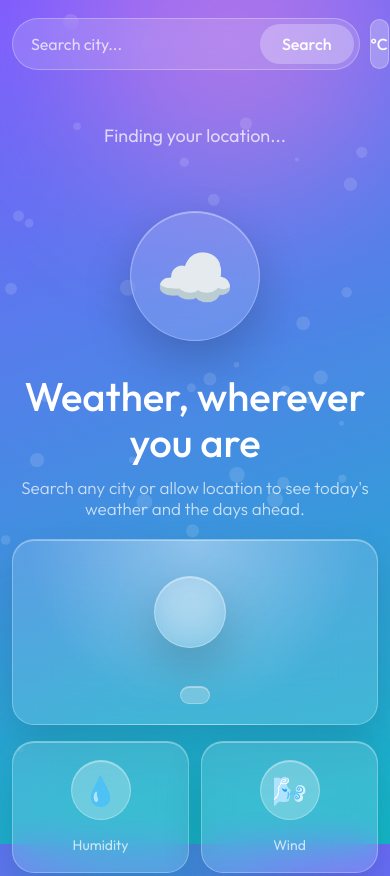
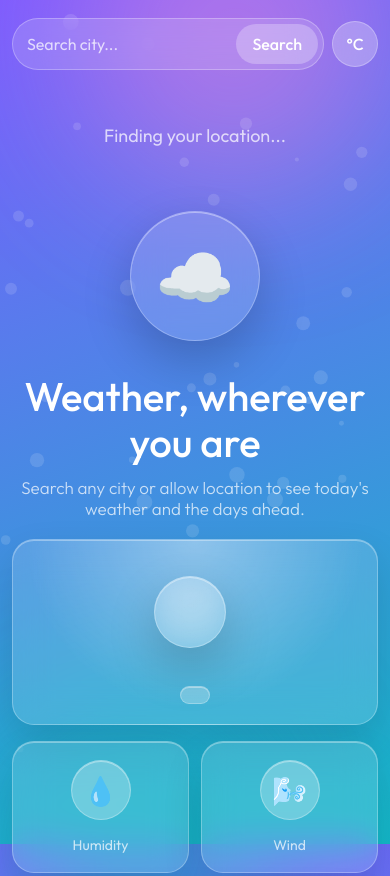
Before and after one commit to Harshita5526/weather-app, a plain HTML site: page index.html in a window 390 px wide. Shown: the top 876 px of the page. Drawn offline with Linux system fonts and the light colour scheme.

Commit message:
Fix unit button on mobile

```diff
--- a/style.css
+++ b/style.css
@@ -161,3 +161,14 @@ h2 { font-size: 15px; font-weight: 500; color: var(--soft); margin-bottom: 14px;
 /* stop wide content (hourly row) from stretching the whole page */
 .weather > *, .app { min-width: 0; max-width: 100%; }
 .hourly { max-width: 100%; }
+
+/* keep the unit button visible on small screens */
+.search { min-width: 0; }
+input { min-width: 0; width: 100%; }
+.unit { flex-shrink: 0; }
+@media (max-width: 480px) {
+  .top { gap: 8px; }
+  .search { padding-left: 14px; }
+  button { padding: 10px 16px; }
+  .unit { width: 46px; height: 46px; padding: 0; }
+}
```
